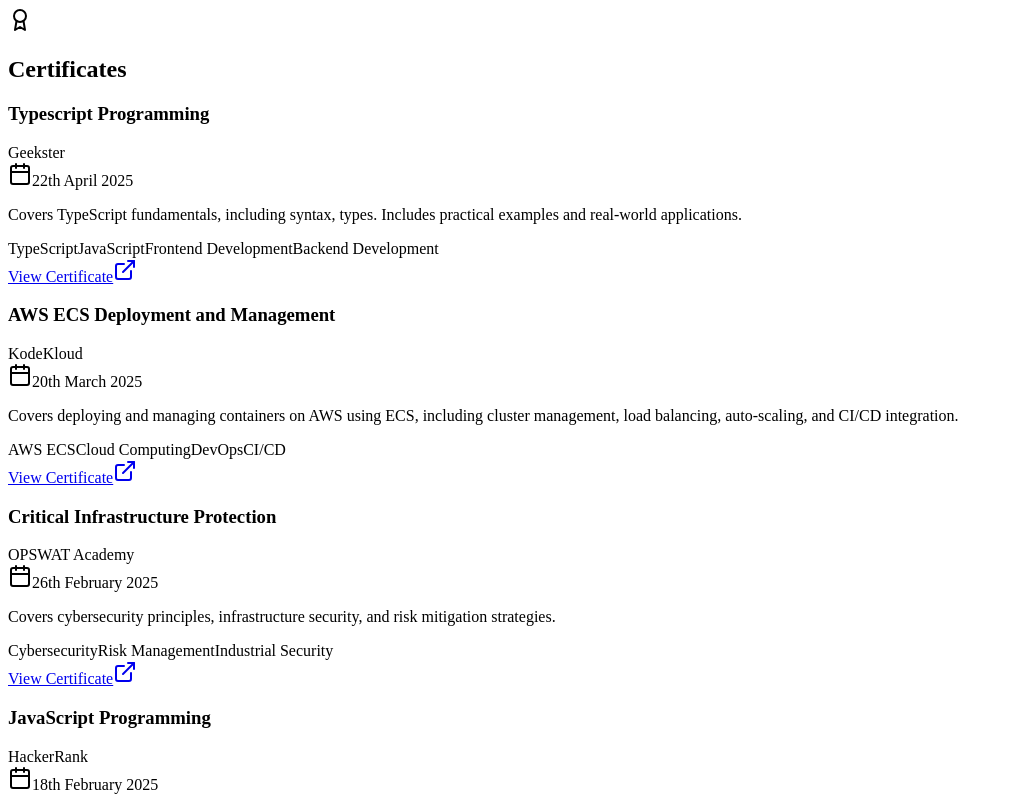
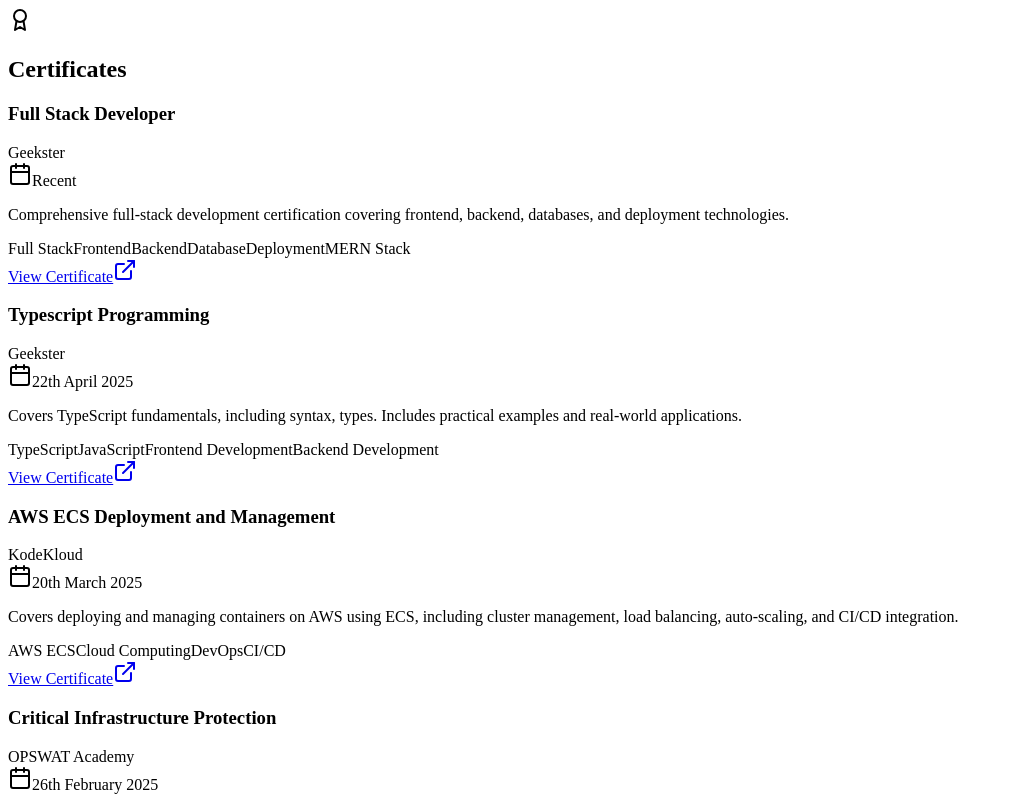
Before and after one commit to RohanHandore/Portfolio-2.o, a Next.js app: page /Certificates in a window 1280 px wide. Shown: the top 800 px of the page, without its empty margins (0-1013 px from the left). Built offline with nearby package versions, Linux system fonts and the light colour scheme.

Commit message:
Add Full Stack Developer certificate to top of certificates section

```diff
--- a/src/pages/Certificates.tsx
+++ b/src/pages/Certificates.tsx
@@ -5,6 +5,14 @@
 import { ScrollAnimation } from '@/components/ScrollAnimation';
 
 const certificates = [
+	{
+		title: "Full Stack Developer",
+		issuer: "Geekster",
+		date: "Recent",
+		link: "https://drive.google.com/uc?export=download&id=16BSoCHuY3GSn8Rp3csiCjE4AbAwd-3b8",
+		description: "Comprehensive full-stack development certification covering frontend, backend, databases, and deployment technologies.",
+		skills: ["Full Stack", "Frontend", "Backend", "Database", "Deployment", "MERN Stack"]
+	},
 	{
 		title: "Typescript Programming",
 		issuer: "Geekster",
```
